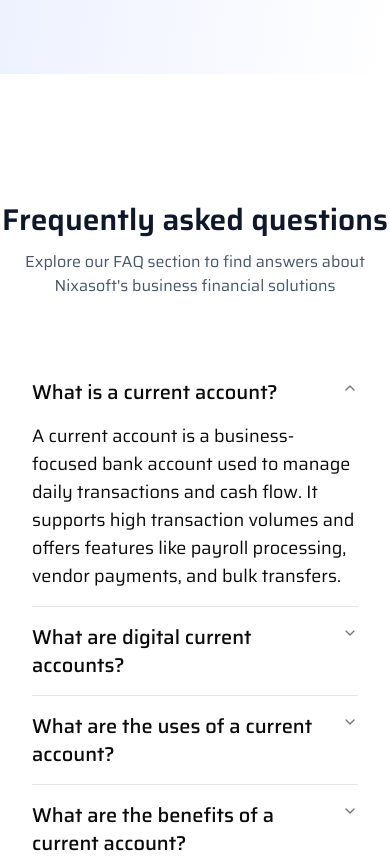
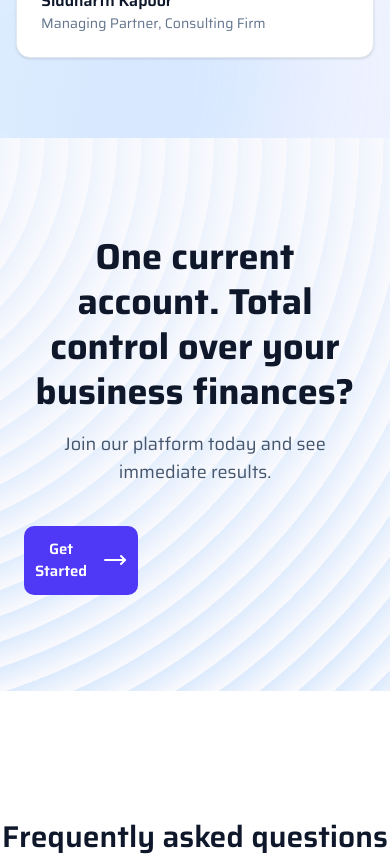
Before and after one commit to viraljain7/nixasoftpayroll, a React (Vite) app: page / in a window 390 px wide. Shown: the part 10820-11676 px from the top of the page. Built offline with nearby package versions, Linux system fonts and the light colour scheme; a web font is replaced by a local one.

Commit message:
feat: add CTASection component with background image and call-to-action buttons

```diff
--- /dev/null
+++ b/src/helperComponents/CTASection.jsx
@@ -0,0 +1,47 @@
+import React from "react"
+import ctaBg from "@/assets/ctabg.png"
+import { MoveRightIcon } from "@/components/MoveRightIcon"
+
+const CTASection = () => {
+  return (
+    <section className="relative overflow-hidden mb-32">
+      {/* Background Image */}
+      <div
+        className="absolute inset-0 bg-cover bg-center"
+        style={{ backgroundImage: `url(${ctaBg})` }}
+      />
+
+      {/* Light overlay to match theme */}
+      <div className="absolute inset-0 bg-white/80" />
+
+      {/* Content */}
+      <div className="relative z-10 max-w-5xl mx-auto px-6 py-24 text-center">
+        {/* Heading */}
+        <h2 className="text-slate-900 text-4xl md:text-5xl font-bold leading-tight">
+          One current account. Total control over  <br className="hidden sm:block" />
+          your business finances?
+        </h2>
+
+        {/* Sub text */}
+        <p className="mt-4 text-slate-600 text-lg">
+          Join our platform today and see immediate results.
+        </p>
+
+        {/* Buttons */}
+        <div className="mt-10 flex flex-col sm:flex-row justify-center gap-4">
+          {/* Primary */}
+          <button
+            type="button"
+            className="px-8 py-3 rounded-lg bg-indigo-600 text-white font-semibold text-[15px] hover:bg-indigo-700 transition w-1/3 flex justify-center items-center gap-4"
+          >
+            Get Started <MoveRightIcon />
+          </button>
+
+
+        </div>
+      </div>
+    </section>
+  )
+}
+
+export default CTASection
--- a/src/helperComponents/CustomerReview.jsx
+++ b/src/helperComponents/CustomerReview.jsx
@@ -68,8 +68,11 @@ const testimonials = [
 
 const Testimonials = () => {
   return (
-    <section className=" bg-linear-to-br from-[#f5f7ff] via-[#eef2ff] to-white py-20 px-4">
-      <div className="max-w-7xl mx-auto">
+    <section className=" relative  py-20 px-4">
+          <div className="absolute inset-0 bg-linear-to-br from-[#f5f7ff] via-white to-[#eef2ff]" />
+      <div className="absolute -bottom-40 -left-40 h-[28rem] w-[28rem] rounded-full bg-blue-400/20 blur-3xl" />
+
+      <div  className="relative z-10 max-w-7xl mx-auto">
         {/* Header */}
         <div className="text-center mb-14">
           <h2 className="text-3xl font-bold text-slate-900">
--- a/src/helperComponents/Pricing.jsx
+++ b/src/helperComponents/Pricing.jsx
@@ -59,7 +59,7 @@ const plans = [
 
 const PricingSection = () => {
   return (
-    <section className="p-4">
+    <section className="p-4 my-16">
       <div className="max-w-7xl mx-auto">
         {/* Header */}
         <div className="text-center">
--- a/src/helperComponents/Section.jsx
+++ b/src/helperComponents/Section.jsx
@@ -41,7 +41,7 @@ function Section() {
 ];
 
   return (
-    <section className={"my-16 relative isolate overflow-hidden py-28"}>
+    <section className={"my-16 relative isolate overflow-hidden py-28 mb-0"}>
       {/* Background */}
       <div className="absolute inset-0 bg-linear-to-br from-[#f5f7ff] via-white to-[#eef2ff]" />
       <div className="absolute -top-40 -right-40 h-[28rem] w-[28rem] rounded-full bg-indigo-400/20 blur-3xl" />
--- a/src/pages/HeroPage.jsx
+++ b/src/pages/HeroPage.jsx
@@ -8,6 +8,7 @@ import PricingSection from "@/helperComponents/Pricing";
 import NixasoftX from "@/helperComponents/NixasoftX";
 import Faq from "@/helperComponents/Faq";
 import CustomerReview from "@/helperComponents/CustomerReview";
+import CTASection from "@/helperComponents/CTASection";
 
 export default function HeroPage() {
   return (
@@ -20,6 +21,7 @@ export default function HeroPage() {
       <Section/>
       <PricingSection/>
       <CustomerReview/>
+      <CTASection/>
       <Faq/>
     </div>
   );
```
Also changed, not shown: src/assets/ctabg.png (added).
